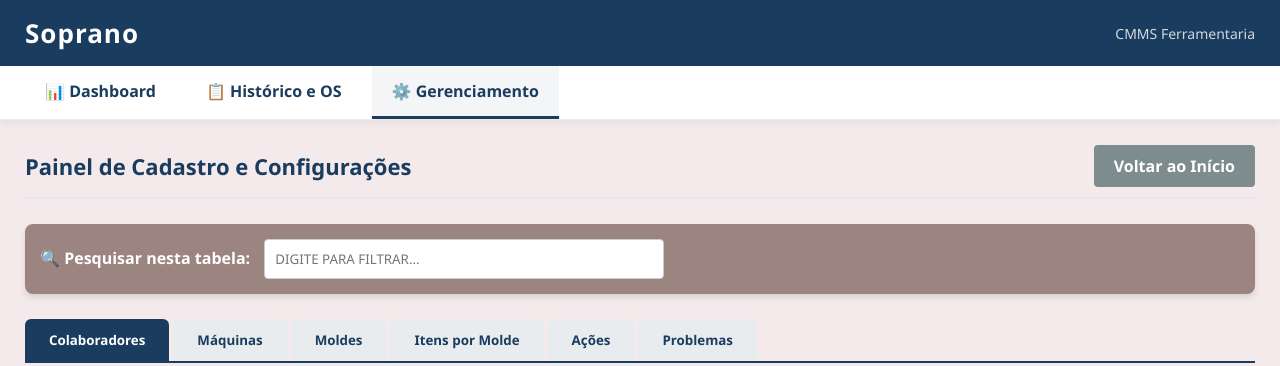
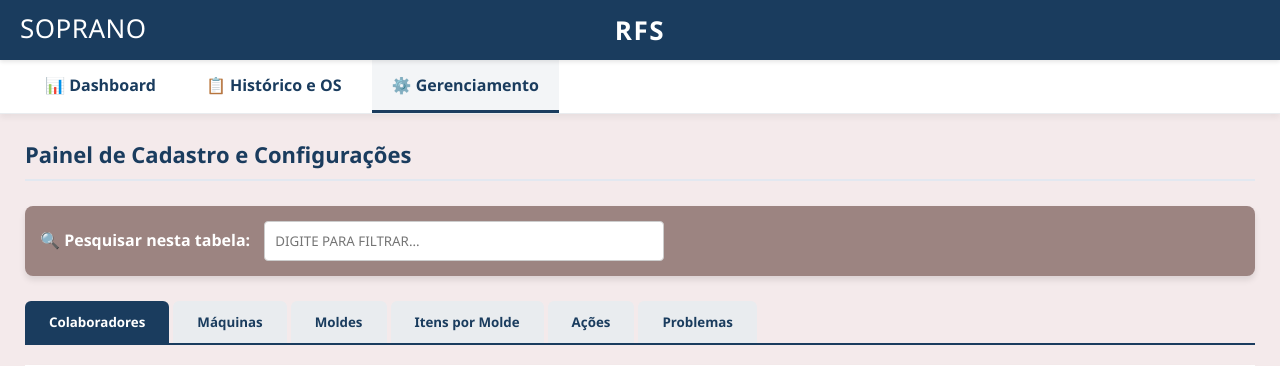
Before and after one commit to GRigotti/RFS, a Django app: page /gerenciamento/ in a window 1280 px wide. Shown: the top 366 px of the page. Run offline with Django 5.2, Linux system fonts and the light colour scheme; data comes from the database, SQL or seed files in the repository.

Commit message:
V0.4.3 - Ajustado layout Base.py, removido botão voltar Gerenciamento.py.

```diff
--- a/app_ferramentaria/templates/ferramentaria/base.html
+++ b/app_ferramentaria/templates/ferramentaria/base.html
@@ -76,9 +76,16 @@
 </head>
 <body>
 
-    <header class="header">
-        <div class="header-title">Soprano</div>
-        <div style="font-size: 14px; font-weight: normal; opacity: 0.8;">CMMS Ferramentaria</div>
+    <header class="header" style="position: relative; display: flex; align-items: center; justify-content: center; padding: 15px 20px; min-height: 60px; box-sizing: border-box; width: 100%;">
+
+        <div class="header-title" style="position: absolute; top: 10px; left: 20px; font-size: 26px; font-weight: normal; opacity: 1; letter-spacing: 0.5px;">
+            SOPRANO
+        </div>
+
+        <div style="font-size: 26px; font-weight: 800; letter-spacing: 1.5px; line-height: 1; margin: 0;">
+            RFS
+        </div>
+
     </header>
 
     <nav class="nav-tabs-container">
--- a/app_ferramentaria/templates/ferramentaria/gerenciamento.html
+++ b/app_ferramentaria/templates/ferramentaria/gerenciamento.html
@@ -226,7 +226,6 @@
 
     <div class="page-title-bar">
         <h2>Painel de Cadastro e Configurações</h2>
-        <a href="{% url 'ferramentaria:dashboard' %}" class="btn-general btn-back">Voltar ao Início</a>
     </div>
 
     <div class="busca-container">
```
